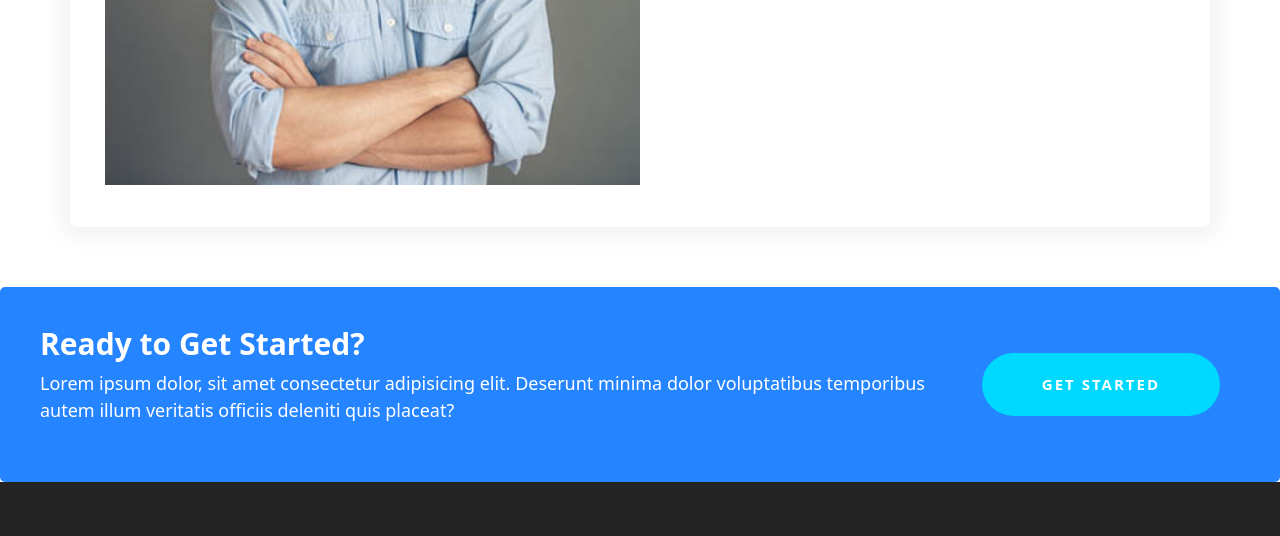
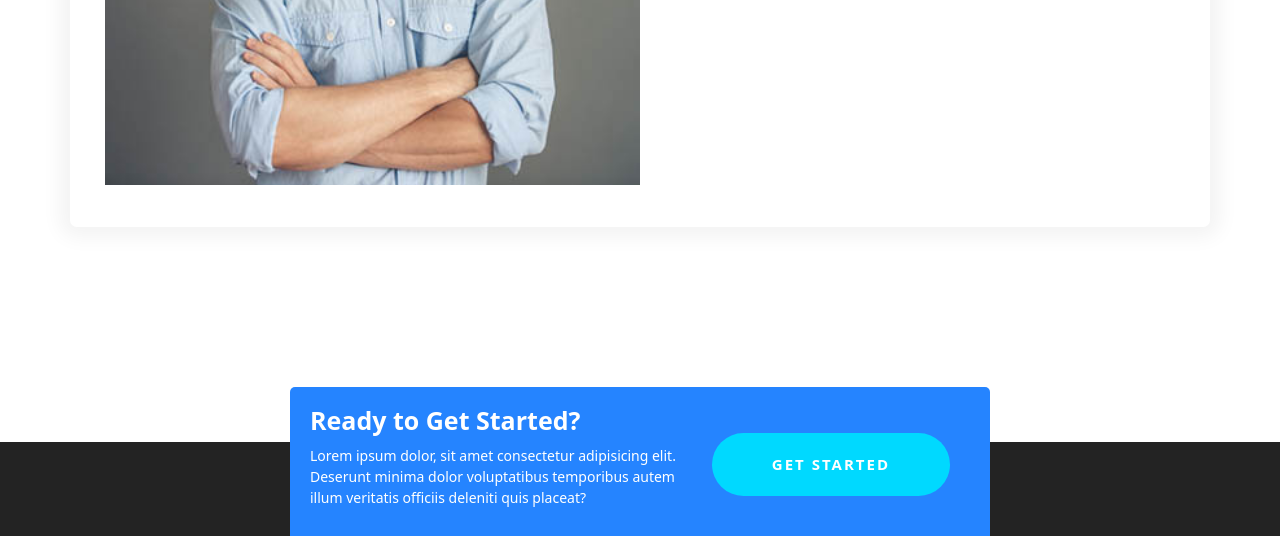
Before and after one commit to uncleBottle/akinola-ed, a plain HTML site: page index.html in a window 1280 px wide. Shown: the part 5628-6164 px from the top of the page. Drawn offline with nearby package versions, Linux system fonts and the light colour scheme.

Commit message:
Final edit and commit

```diff
--- a/css/style.css
+++ b/css/style.css
@@ -538,8 +538,11 @@ a {
 
 /* Callout */
 .callout {
-  padding: 4rem;
+  padding: 2rem;
   border-radius: 5px;
+  max-width: 700px;
+  width: 70vw;
+  margin: 0 auto;
 }
 
 .callout--primary {
@@ -550,16 +553,25 @@ a {
 .callout__heading {
   color: var(--color-white);
   margin-top: 0;
-  font-size: 3rem;
+  font-size: 2.5rem;
 }
 
 .callout .btn {
   justify-self: center;
   align-self: center;
+  font-size: 1.5rem;
 }
 
 .callout__content {
   text-align: center;
+}
+
+.callout__content p {
+  font-size: 1.4rem;
+}
+
+.callout-signup {
+  transform: translateY(10rem);
 }
 
 @media screen and (min-width: 768px) {
@@ -817,6 +829,7 @@ a {
 /* Footer */
 .footer {
   background: #232323;
+  padding-top: 15rem;
 }
 
 .footer a {
--- a/index.html
+++ b/index.html
@@ -400,7 +400,7 @@
       </div>
     </section>
 
-    <div class="callout callout--primary">
+    <div class="callout callout--primary callout-signup">
       <div class="grid grid--1x2">
         <div class="callout__content">
           <h2 class="callout__heading">Ready to Get Started?</h2>
```
